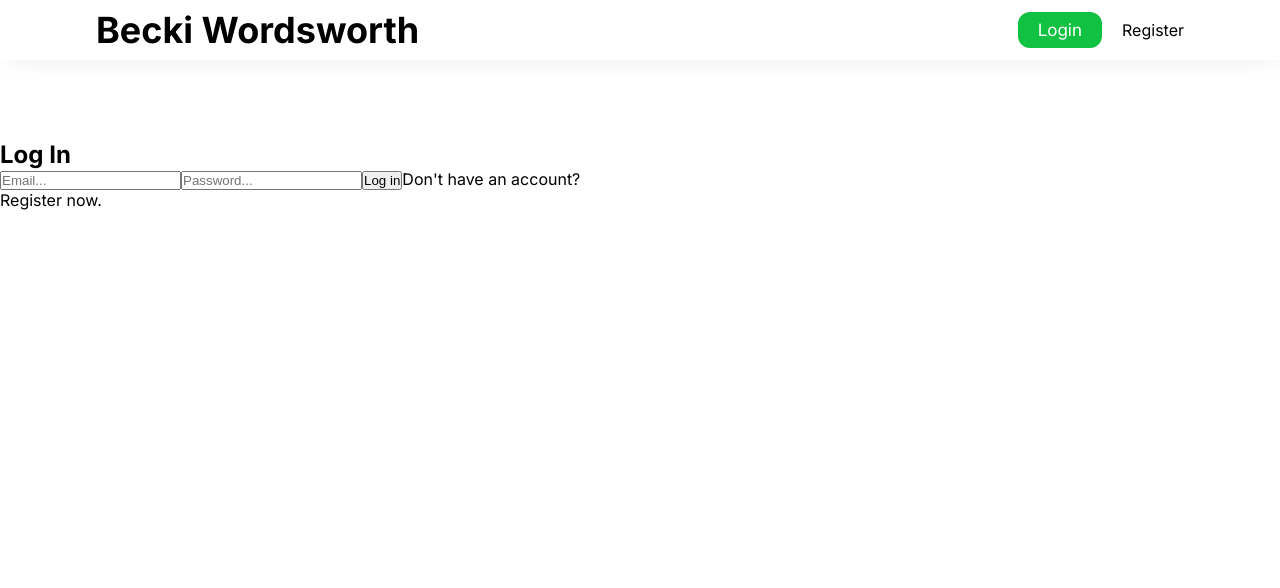
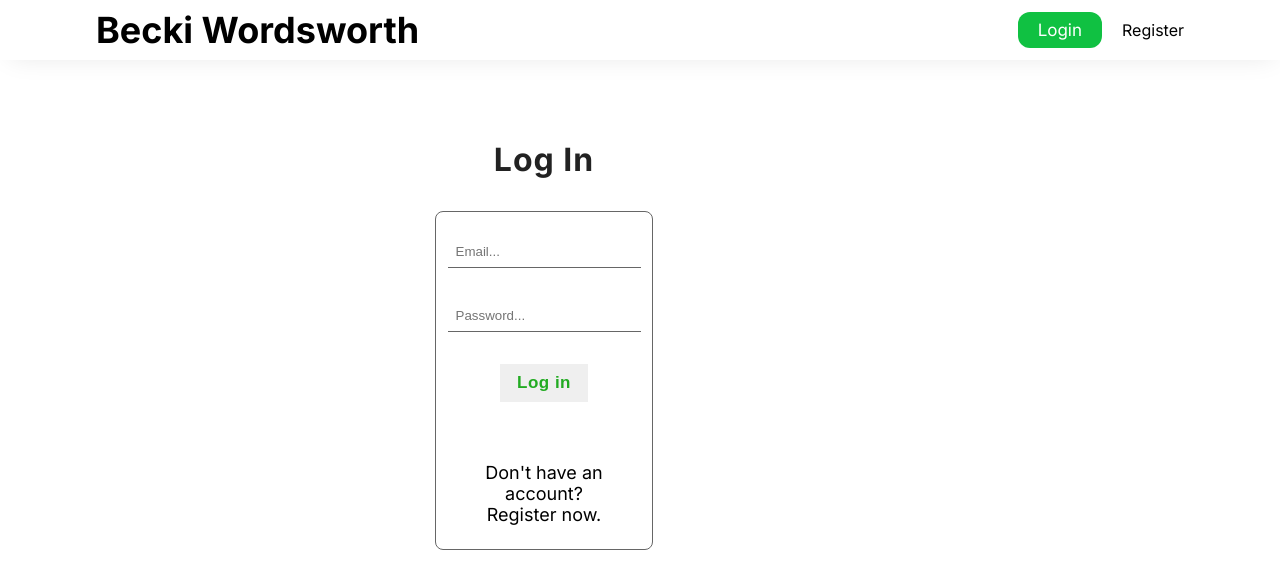
Before and after one commit to BeckiWordsworth/basic-blog, a Next.js app in the folder basic-blog/: page /login in a window 1280 px wide. Shown: the top 588 px of the page. Built offline with nearby package versions, Linux system fonts and the light colour scheme; no server answers.

Commit message:
Register page and fixing a bit of login styling

```diff
--- a/basic-blog/src/app/login/login.module.css
+++ b/basic-blog/src/app/login/login.module.css
@@ -3,3 +3,71 @@
   height: calc(100vh - 60px);
   width: 100%;
 }
+
+.wrapper{
+  width: 85%;
+  margin: 0, auto;
+  display: flex;
+  flex-direction: column;
+  align-items: center;
+}
+
+.wrapper > h2{
+  font-size: 32px;
+  color: #222;
+  letter-spacing: 1px;
+}
+
+.wrapper > form{
+  margin-top: 2rem;
+  width: 20%;
+  padding: 1.5rem;
+  border: 1px solid #666;
+  border-radius: 8px;
+  display: flex;
+  flex-direction: column;
+  justify-content: center;
+  align-items: center;
+  gap: 2rem;
+}
+
+.wrapper > form > input{
+  outline: none;
+  border: none;
+  border-bottom: 1px solid #666;
+  padding: 0.5rem;
+}
+
+.submitButton{
+  outline: none;
+  padding: 0.5rem 1rem;
+  border: 1px solid transparent;
+  font-size: 17px;
+  font-weight: bold;
+  background-color: #efefef;
+  color: #22ab22;
+  cursor: pointer;
+  transition: 150ms;
+  letter-spacing: 0.5px;
+}
+
+.submitButton:hover{
+  border-color: #22ab22;
+  background-color: #22ab22;
+  color: #efefef;
+}
+
+.loginNow{
+  background-color: transparent;
+  outline: none;
+  border: none;
+  font-size: 18px;
+  margin-top: 1.75rem;
+  cursor: pointer;
+  text-align: center;
+  transition: 150ms;
+}
+
+.loginNow:hover{
+  color: #555;
+}
```
Also changed, not shown: basic-blog/src/app/register/page.jsx (added, +70 -0 lines), basic-blog/src/app/register/register.module.css (added).
